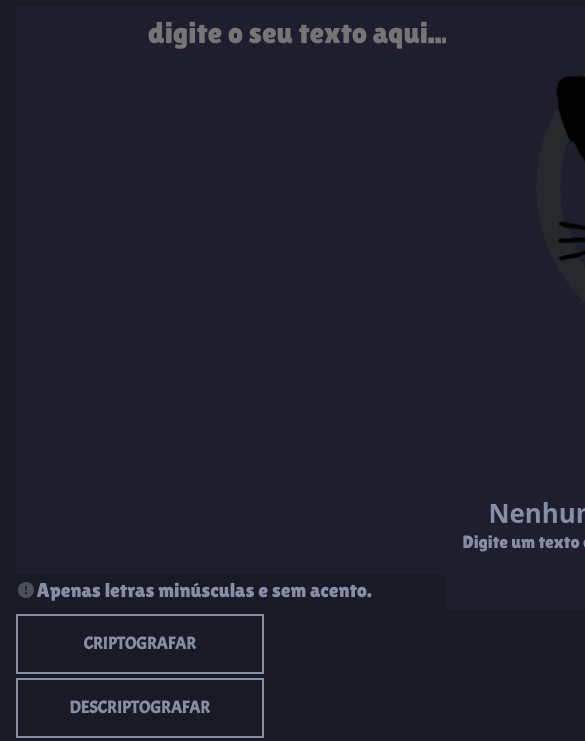
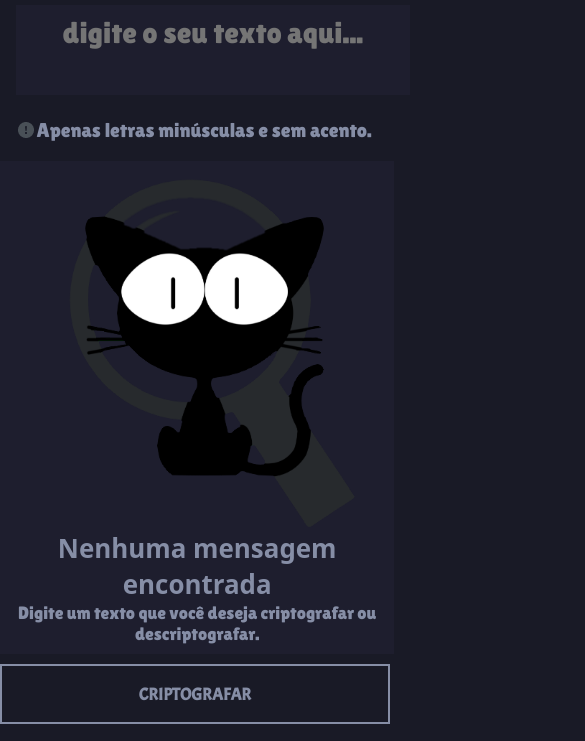
Before and after one commit to PolarGenericName/EnigmaCat, a plain HTML site: page index.html in a window 390 px wide. Shown: the part 83-824 px from the top of the page, 585 px wide, since content can reach past the window. Drawn offline with nearby package versions, Linux system fonts and the light colour scheme; a web font is replaced by a local one.

Commit message:
Versão Mobile Teste

```diff
--- a/styles/style.css
+++ b/styles/style.css
@@ -236,3 +236,30 @@ body{
 .rodape a{
     color: var(--cor-quartetaria);
 }
+@media (max-width: 768px) {
+    .container__input {
+        flex-direction: column;
+        align-items: center;
+    }
+
+    .container__input .input,
+    #input__texto,
+    #output {
+        width: 100%;
+        height: auto;
+    }
+
+    #input__texto {
+        margin-bottom: 20px;
+    }
+
+    #output {
+        margin-top: 20px;
+    }
+
+    .container__bnt button,
+    .btn__copiar {
+        width: 100%;
+        margin: 10px 0;
+    }
+}
```
